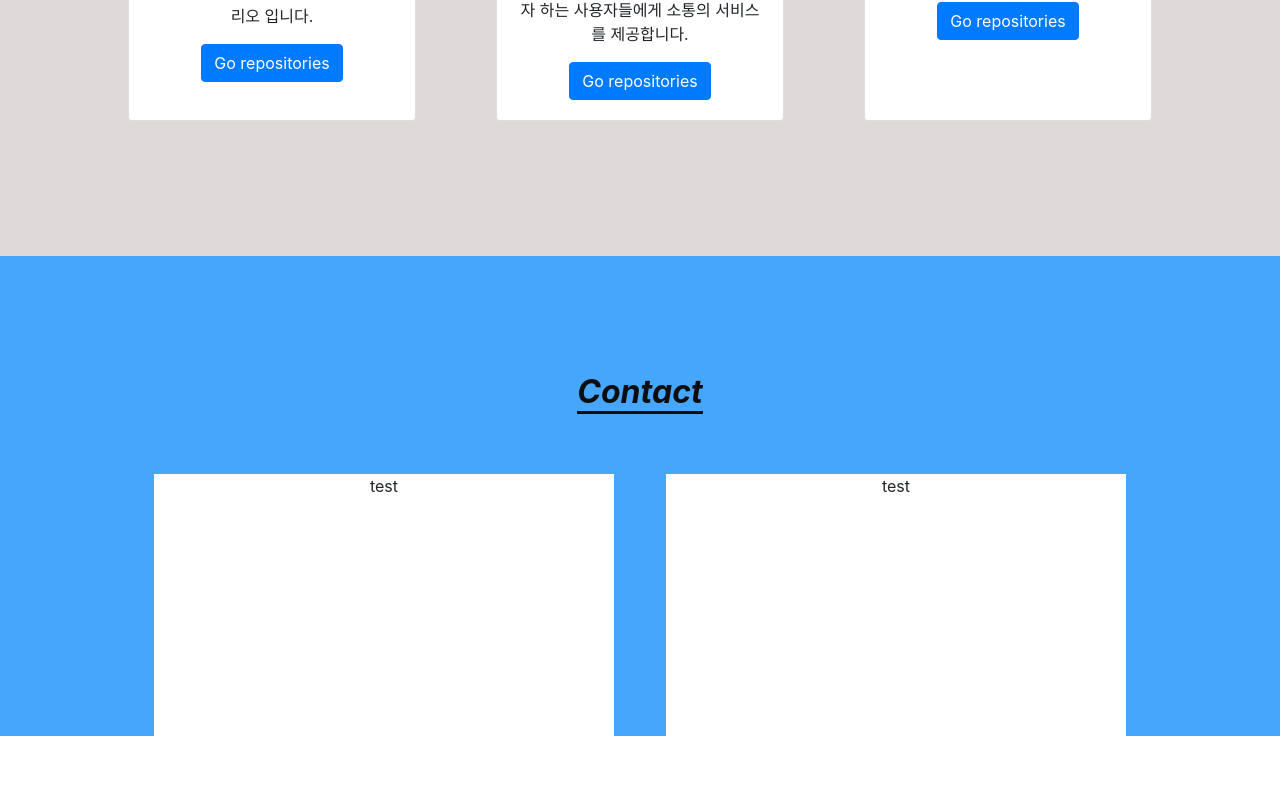
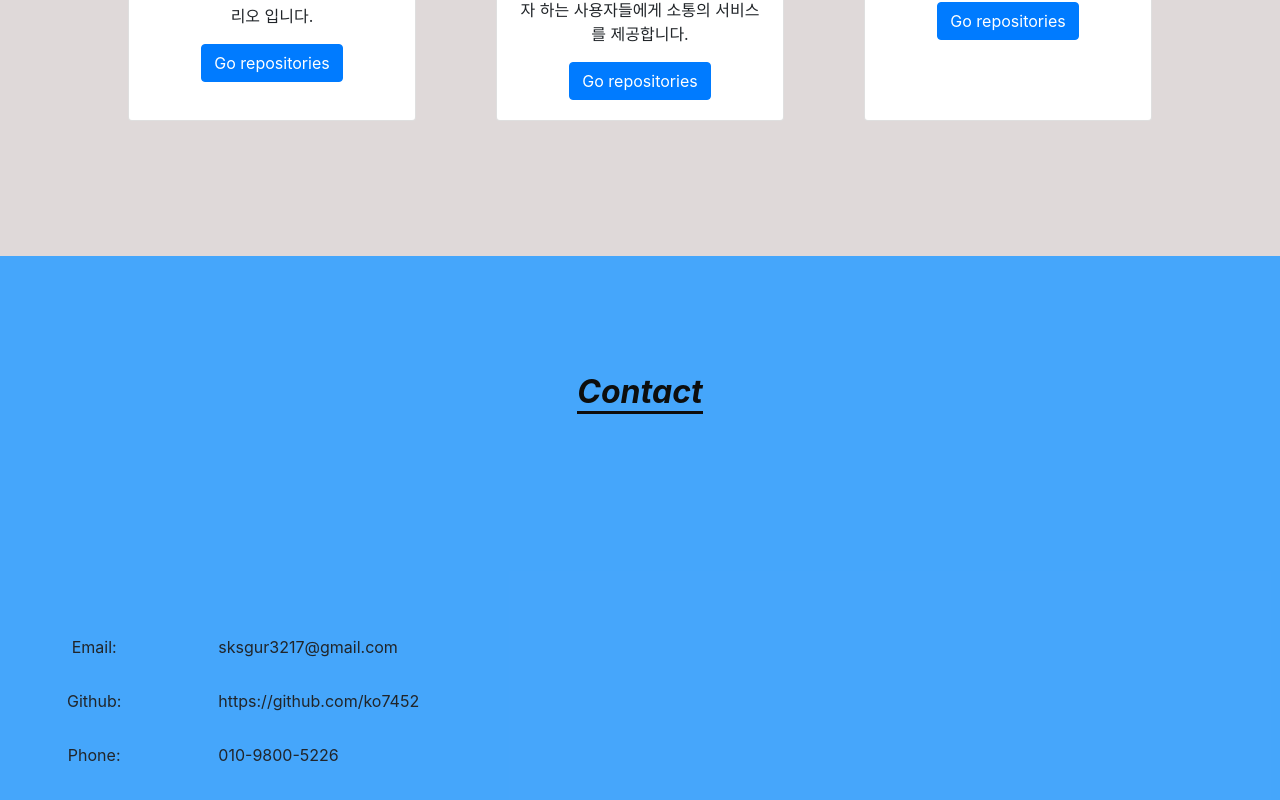
Before and after one commit to ko7452/portfolio, a React (Create React App) app: page / in a window 1280 px wide. Shown: the part 2732-3532 px from the top of the page. Built offline with nearby package versions, Linux system fonts and the light colour scheme.

Commit message:
completed contact

```diff
--- a/src/component/Contact.css
+++ b/src/component/Contact.css
@@ -3,7 +3,15 @@
   padding: 6rem 0;
   flex-direction: column;
   display: flex;
-  height: 60vh;
+  /* height: 60vh; */
+  background-color: rgba(32, 148, 250, 0.83);
+}
+.Contact02 {
+  align-items: center;
+  padding: 6rem 0;
+  flex-direction: column;
+  /* display: flex; */
+  /* height: 60vh; */
   background-color: rgba(32, 148, 250, 0.83);
 }
 .Contact h1 {
--- a/src/component/Contact.js
+++ b/src/component/Contact.js
@@ -1,5 +1,8 @@
 import React from "react";
 import "./Contact.css";
+
+import "bootstrap/dist/css/bootstrap.min.css";
+import { Form, Col, Row } from "react-bootstrap";
 
 const Contact = () => {
   // 기능 구현 로직
@@ -7,10 +10,46 @@ const Contact = () => {
     <div id="contact">
       <div class="Contact">
         <h1>Contact</h1>
-        <div class="contact-box-wraper">
-          <div class="contact-box">test</div>
-          <div class="contact-box">test</div>
-        </div>
+      </div>
+      <div class="Contact02">
+        <Form>
+          <Form.Group as={Row} controlId="formPlaintextEmail">
+            <Form.Label column sm="2">
+              Email:
+            </Form.Label>
+            <Col sm="10">
+              <Form.Control
+                plaintext
+                readOnly
+                defaultValue="sksgur3217@gmail.com"
+              />
+            </Col>
+          </Form.Group>
+        </Form>
+        <Form>
+          <Form.Group as={Row} controlId="formPlaintextEmail">
+            <Form.Label column sm="2">
+              Github:
+            </Form.Label>
+            <Col sm="10">
+              <Form.Control
+                plaintext
+                readOnly
+                defaultValue="https://github.com/ko7452"
+              />
+            </Col>
+          </Form.Group>
+        </Form>
+        <Form>
+          <Form.Group as={Row} controlId="formPlaintextEmail">
+            <Form.Label column sm="2">
+              Phone:
+            </Form.Label>
+            <Col sm="10">
+              <Form.Control plaintext readOnly defaultValue="010-9800-5226" />
+            </Col>
+          </Form.Group>
+        </Form>
       </div>
     </div>
   );
```
Also changed, not shown: 23 other files (tests, documents, lock files or other folders).
